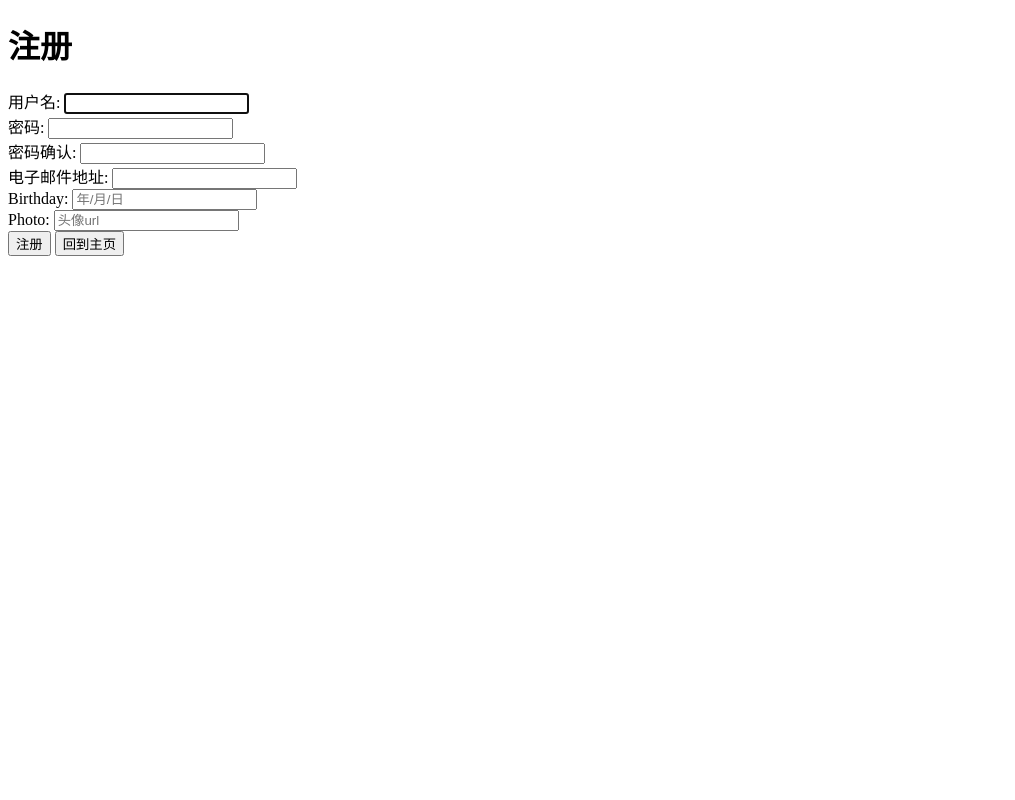
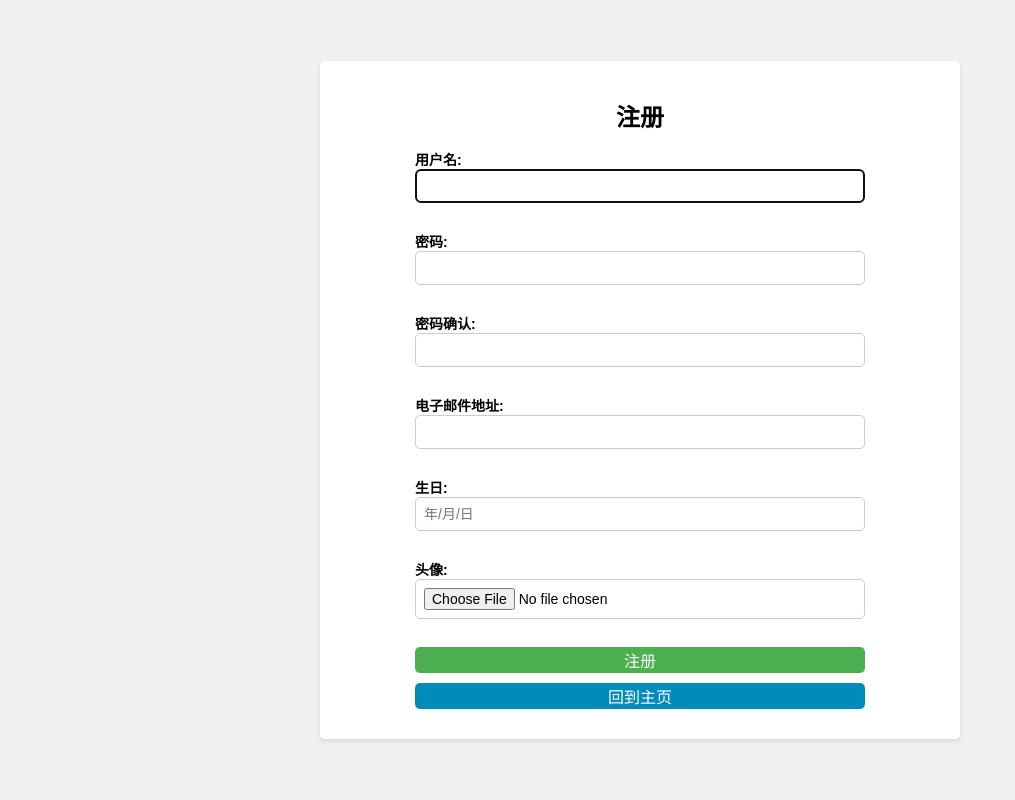
Before and after one commit to Gresham429/MIS, a Django app: page /signup/ in a window 1280 px wide. Shown: the whole page, without its empty margins (0-1015 px from the left). Run offline with Django 4.2, Linux system fonts and the light colour scheme.

Commit message:
feat(core): add the user avatar

```diff
--- a/MIS/urls.py
+++ b/MIS/urls.py
@@ -16,6 +16,8 @@ Including another URLconf
 """
 from django.contrib import admin
 from django.urls import path, include
+from django.conf import settings
+from django.conf.urls.static import static
 
 urlpatterns = [
     path("", include('core.urls.index')),
--- a/core/forms.py
+++ b/core/forms.py
@@ -5,9 +5,9 @@ from django import forms
 
 class OrdinaryUserCreationForm(UserCreationForm):
     # 使用 widgets 属性来自定义输入框的显示方式
-    birthday = forms.DateField(required=False, widget=forms.DateInput(attrs={'placeholder': '年/月/日', 'class': 'date-input'}))
-    photo = forms.URLField(required=False, max_length=256, widget=forms.TextInput(attrs={'placeholder': '头像url', 'class': 'photo-input'}))
+    birthday = forms.DateField(required=False, label='生日', widget=forms.DateInput(attrs={'placeholder': '年/月/日', 'class': 'date-input'}))
+    avatar = forms.ImageField(required=False, label='头像')
 
     class Meta:
         model = User
-        fields = ('username', 'password1', 'password2', 'email', 'birthday', 'photo')
+        fields = ('username', 'password1', 'password2', 'email', 'birthday', 'avatar')
--- a/core/models/user/user.py
+++ b/core/models/user/user.py
@@ -5,7 +5,7 @@ from django.contrib.auth.models import User
 class OrdinaryUser(models.Model):
     user = models.OneToOneField(User, on_delete=models.CASCADE)
     birthday = models.DateField(blank=True, null=True)
-    photo = models.URLField(blank=True, null=True, max_length=256)
+    avatar = models.ImageField(upload_to='user_avatar/', blank=True, null=True)
 
     class Meta:
         verbose_name_plural = "OrdinaryUser"
--- /dev/null
+++ b/core/static/css/nav/signup.css
@@ -0,0 +1,83 @@
+/* signup.css */
+body {
+    font-family: Arial, sans-serif;
+    background-color: #f0f0f0;
+    margin: 0;
+    padding: 0;
+    display: flex;
+    justify-content: center;
+    align-items: center;
+    height: 100vh;
+}
+
+.signup-container {
+    max-width: 600px;
+    width: 70%;
+    padding: 20px;
+    background-color: #ffffff;
+    border-radius: 5px;
+    box-shadow: 0 2px 5px rgba(0, 0, 0, 0.1);
+    display: flex;
+    flex-direction: column; /* 修改排列方向为从上到下 */
+    justify-content: center;
+    align-items: center;
+}
+
+
+h1 {
+    text-align: center;
+    font-size: 24px; /* Smaller font size for h1 */
+}
+
+form {
+    width: 75%;
+    height: 77%;
+    display: flex;
+    flex-direction: column;
+}
+
+label {
+    font-weight: bold;
+    font-size: 14px; /* Smaller font size for labels */
+}
+
+input {
+    padding: 8px;
+    margin-bottom: 10px;
+    border: 1px solid #ccc;
+    border-radius: 5px;
+    font-size: 14px; /* Smaller font size for inputs */
+}
+
+button {
+    width: 100%;
+    height: 10%;
+    background-color: #4CAF50;
+    color: white;
+    border: none;
+    cursor: pointer;
+    border-radius: 5px;
+    font-size: 16px; /* 较小的按钮字体大小 */
+}
+
+button:hover {
+    background-color: #45a049;
+}
+
+a {
+    width: 75%;
+    height: 10%;
+    margin-top: 10px;
+    margin-bottom: 10px;
+    text-decoration: none;
+    display: flex; /* 添加Flex布局 */
+    align-items: center; /* 在垂直方向上居中 */
+}
+
+a button {
+    background-color: #008CBA;
+}
+
+a button:hover {
+    background-color: #007A8B;
+}
--- a/core/templates/nav/signup.html
+++ b/core/templates/nav/signup.html
@@ -5,12 +5,14 @@
     <meta charset="UTF-8">
     <meta name="viewport" content="width=device-width, initial-scale=1.0">
     <title>注册</title>
+    <link rel="stylesheet" href="../../static/css/nav/signup.css">
 </head>
 
 <body>
+    <div class="signup-container">
         <h1>注册</h1>
 
-    <form id="registerForm" action="" method="POST">
+        <form id="registerForm" action="" method="POST" enctype="multipart/form-data">
             {% csrf_token %}
             {% for field in registered_form %}
             <label for="{{ field.id_for_label }}">{{ field.label }}:</label>
@@ -25,12 +27,12 @@
             {% endif %}
             {% endfor %}
 
-
             <button type="submit">注册</button>
+        </form>
         <a href="{% url 'homepage_index' %}">
             <button>回到主页</button>
         </a>
-    </form>
+    </div>
 </body>
 
 </html>
--- a/core/urls/index.py
+++ b/core/urls/index.py
@@ -8,4 +8,5 @@ urlpatterns = [
     path("signout/", sign_out, name="sign_out"),
     path("teams/", include("core.urls.teams.index")),
     path("devices/", include("core.urls.devices.index")),
+    path("myspace/", include("core.urls.myspace.index")),
 ]
--- a/core/urls/myspace/index.py
+++ b/core/urls/myspace/index.py
@@ -0,0 +1,5 @@
+from django.urls import path
+
+
+urlpatterns = [
+]
--- a/core/views/nav/index.py
+++ b/core/views/nav/index.py
@@ -4,33 +4,80 @@ from core.forms import OrdinaryUserCreationForm
 from core.models.user.user import OrdinaryUser
 
 
+#登录
 def sign_in(request):
     if request.method == 'POST':
+        #验证用户
         user = authenticate(request, username=request.POST['username'], password=request.POST['password'])
         if user is None:
+            #验证失败
             return render(request, "nav/signin.html", {'fault':'用户名或密码错误'})
         else:
+            #验证成功后登录
             login(request, user)
-            return redirect('homepage_index')
+
+            # 通过反向查询获取关联的OrdinaryUser实例
+            ordinary_user = OrdinaryUser.objects.filter(user=user).first()
+
+            # 获取用户头像
+            if ordinary_user is None:
+                avatar_url = None
+            else:
+                avatar_url = ordinary_user.avatar.url if ordinary_user.avatar else None
+
+            print(avatar_url)
+            # 创建上下文
+            context = {
+                'avatar_url': avatar_url,
+            }
+
+            return render(request, 'homepage/homepage.html', context)
     else:
         return render(request, "nav/signin.html")
 
+#注册
 def sign_up(request):
     if request.method == 'POST':
-        registered_form = OrdinaryUserCreationForm(request.POST)
+        registered_form = OrdinaryUserCreationForm(request.POST, request.FILES)
         if registered_form.is_valid():
+            #保存注册表单正确时的用户信息
             registered_form.save()
             user = authenticate(username=registered_form.cleaned_data['username'], password=registered_form.cleaned_data['password1'])
             user.email = registered_form.cleaned_data['email']
-            OrdinaryUser(user=user, birthday=registered_form.cleaned_data['birthday'], photo=registered_form.cleaned_data['photo']).save()
+            user.save()
+
+            #创建普通用户实例并与新创建的用户关联
+            birthday=registered_form.cleaned_data['birthday']
+            avatar=registered_form.cleaned_data['avatar']
+            OrdinaryUser.objects.create(user=user, birthday=birthday, avatar=avatar)
+
+            #登录刚刚注册的用户
             login(request, user)
-            return redirect('homepage_index')
+
+            # 通过反向查询获取关联的OrdinaryUser实例
+            ordinary_user = OrdinaryUser.objects.filter(user=user).first()
+
+            #获取用户头像
+            avatar_url = ordinary_user.avatar.url if user.ordinaryuser.avatar else None
+
+            #创建上下文
+            context = {
+                'avatar_url': avatar_url,
+            }
+
+            return render(request, 'homepage/homepage.html', context)
+
     else:
         registered_form = OrdinaryUserCreationForm()
 
     content = {'registered_form': registered_form}
     return render(request, "nav/signup.html", content)
 
+#登出
 def sign_out(request):
     logout(request)
-    return redirect('homepage_index')
+
+    # 获取来源页面 URL
+    referer = request.META.get('HTTP_REFERER')
+
+    return redirect(referer)
```
Also changed, not shown: core/static/css/nav/signin.css (added, +57 -0 lines), core/templates/nav/sign_button.html (+14 -0 lines), core/templates/nav/signin.html (+16 -5 lines), core/migrations/0005_remove_ordinaryuser_photo_ordinaryuser_avatar.py (added), core/views/myspace/__init__.py (added), core/views/myspace/index.py (added), media/user_avatar/wallhaven-ne2zmr_2560x1600_rFyxtxT.png (added). Lines whose indentation alone changed are shown as unchanged.
